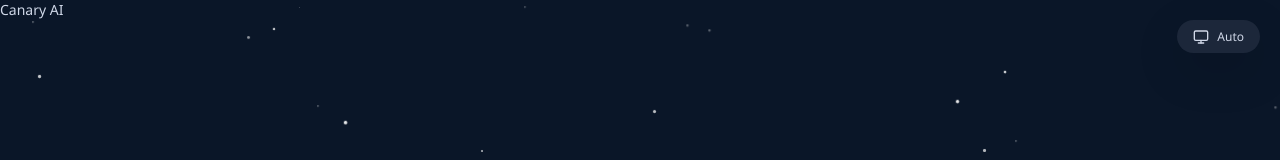
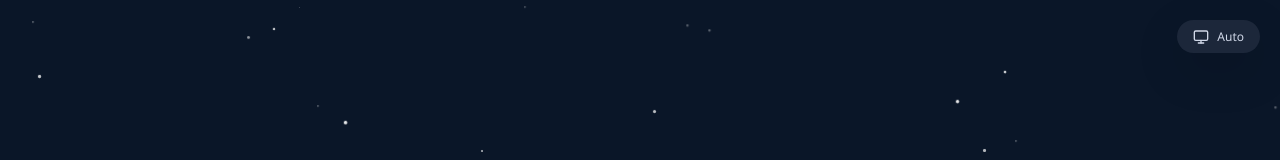
Before and after one commit to Art4v/canary-ai, a React app in the folder frontend/: page /dashboard/ in a window 1280 px wide. Shown: the top 160 px of the page. Built offline with nearby package versions, Linux system fonts and the light colour scheme; the HTML template or start-up script is replaced by a standard one.

Commit message:
Update App.jsx

```diff
--- a/frontend/src/App.jsx
+++ b/frontend/src/App.jsx
@@ -141,9 +141,6 @@ function App() {
         <>
           <SkyBackground />
           <ThemeToggle />
-          <div style={{ position: 'relative', zIndex: 1 }}>
-            Canary AI
-          </div>
           {/* Cloud-shaped navigation dock — fixed to bottom center of viewport */}
           <Dock openSections={openSections} onNavigate={handleNavigate} />
 
```
